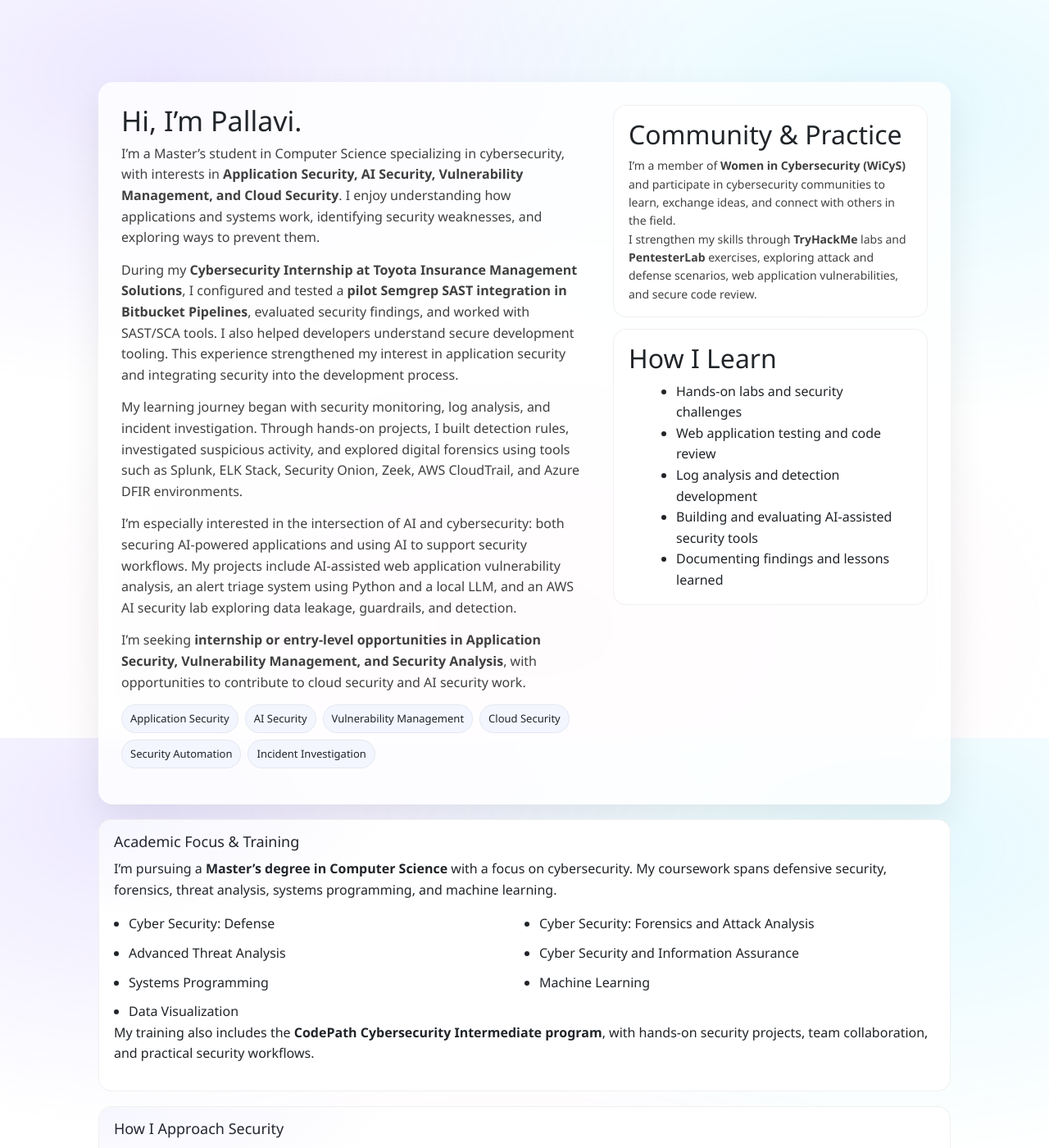
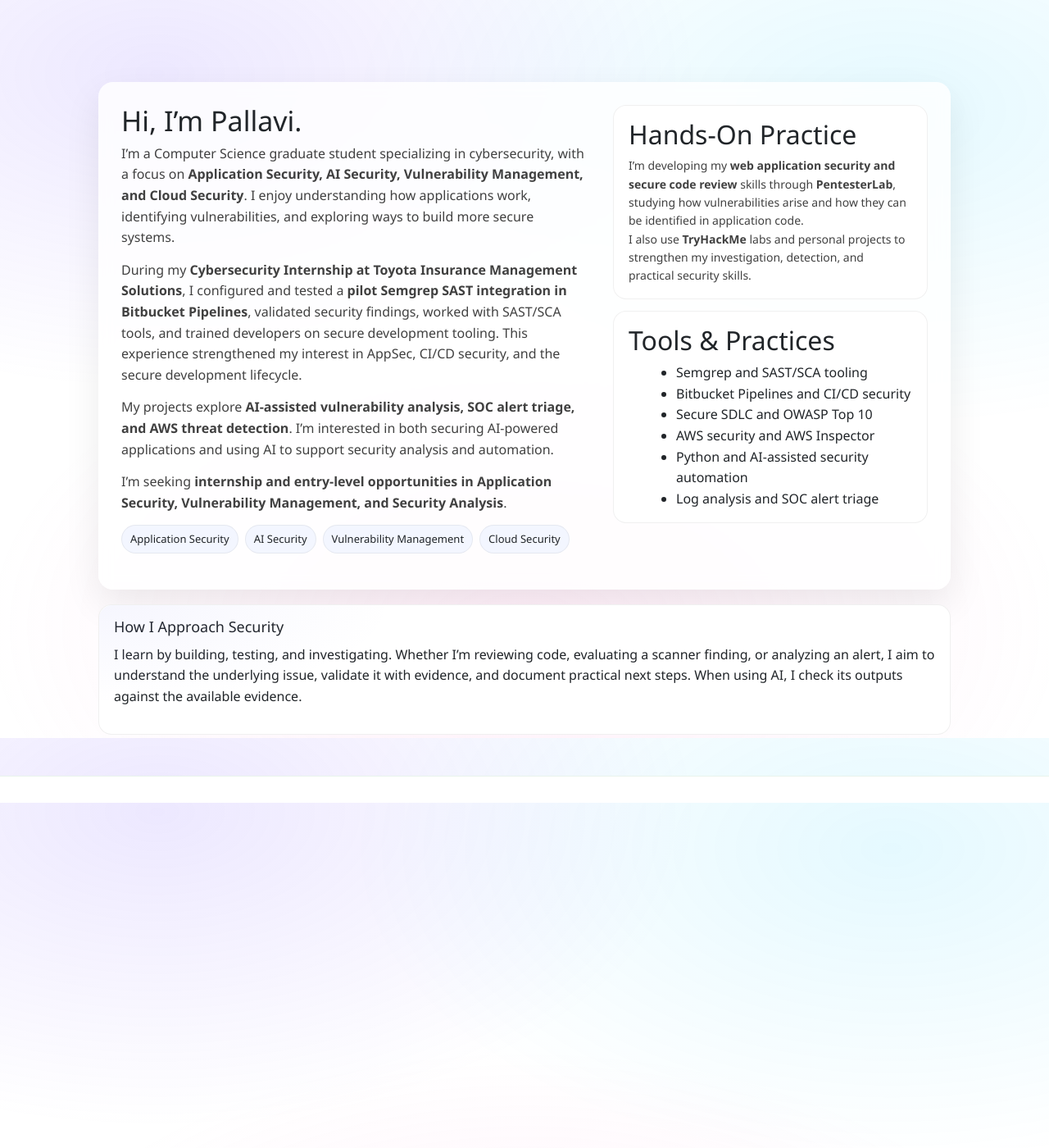
Before and after one commit to SinghPallavi819/singhpallavi819.github.io, a Jekyll site: the page built from _pages/about.md, in a window 1280 px wide and 1400 px high. Shown: the whole window at 82% size. Built offline with Jekyll 4.4.1, drawn with Linux system fonts in a browser that asks for light colours; nearby versions of some CDN libraries; some of the changed text lies outside the part shown.

Commit message:
Update about.md

```diff
--- a/_pages/about.md
+++ b/_pages/about.md
@@ -9,45 +9,34 @@ permalink: /about/
     <h1 class="hero-title">Hi, I’m Pallavi.</h1>
 
     <p class="hero-subtitle">
-      I’m a Master’s student in Computer Science specializing in
-      cybersecurity, with interests in <strong>Application Security,
+      I’m a Computer Science graduate student specializing in
+      cybersecurity, with a focus on <strong>Application Security,
       AI Security, Vulnerability Management, and Cloud Security</strong>.
-      I enjoy understanding how applications and systems work,
-      identifying security weaknesses, and exploring ways to prevent them.
+      I enjoy understanding how applications work, identifying
+      vulnerabilities, and exploring ways to build more secure systems.
     </p>
 
     <p class="hero-subtitle">
       During my <strong>Cybersecurity Internship at Toyota Insurance
       Management Solutions</strong>, I configured and tested a
       <strong>pilot Semgrep SAST integration in Bitbucket Pipelines</strong>,
-      evaluated security findings, and worked with SAST/SCA tools.
-      I also helped developers understand secure development tooling.
-      This experience strengthened my interest in application security
-      and integrating security into the development process.
+      validated security findings, worked with SAST/SCA tools, and
+      trained developers on secure development tooling.
+      This experience strengthened my interest in AppSec,
+      CI/CD security, and the secure development lifecycle.
     </p>
 
     <p class="hero-subtitle">
-      My learning journey began with security monitoring, log analysis,
-      and incident investigation. Through hands-on projects, I built
-      detection rules, investigated suspicious activity, and explored
-      digital forensics using tools such as Splunk, ELK Stack,
-      Security Onion, Zeek, AWS CloudTrail, and Azure DFIR environments.
+      My projects explore <strong>AI-assisted vulnerability analysis,
+      SOC alert triage, and AWS threat detection</strong>. I’m interested
+      in both securing AI-powered applications and using AI to support
+      security analysis and automation.
     </p>
 
     <p class="hero-subtitle">
-      I’m especially interested in the intersection of AI and
-      cybersecurity: both securing AI-powered applications and using AI
-      to support security workflows. My projects include AI-assisted
-      web application vulnerability analysis, an alert triage system
-      using Python and a local LLM, and an AWS AI security lab exploring
-      data leakage, guardrails, and detection.
-    </p>
-
-    <p class="hero-subtitle">
-      I’m seeking <strong>internship or entry-level opportunities in
-      Application Security, Vulnerability Management, and Security
-      Analysis</strong>, with opportunities to contribute to cloud
-      security and AI security work.
+      I’m seeking <strong>internship and entry-level opportunities
+      in Application Security, Vulnerability Management, and
+      Security Analysis</strong>.
     </p>
 
     <div class="hero-tags" aria-label="Areas of focus">
@@ -55,87 +44,46 @@ permalink: /about/
       <span class="tag">AI Security</span>
       <span class="tag">Vulnerability Management</span>
       <span class="tag">Cloud Security</span>
-      <span class="tag">Security Automation</span>
-      <span class="tag">Incident Investigation</span>
     </div>
   </div>
 
   <div class="hero-right">
     <div class="mini-card">
-      <h2>Community &amp; Practice</h2>
+      <h2>Hands-On Practice</h2>
       <p>
-        I’m a member of <strong>Women in Cybersecurity (WiCyS)</strong>
-        and participate in cybersecurity communities to learn,
-        exchange ideas, and connect with others in the field.
+        I’m developing my <strong>web application security and
+        secure code review</strong> skills through
+        <strong>PentesterLab</strong>, studying how vulnerabilities
+        arise and how they can be identified in application code.
       </p>
       <p>
-        I strengthen my skills through <strong>TryHackMe</strong>
-        labs and <strong>PentesterLab</strong> exercises, exploring
-        attack and defense scenarios, web application vulnerabilities,
-        and secure code review.
+        I also use <strong>TryHackMe</strong> labs and personal
+        projects to strengthen my investigation, detection,
+        and practical security skills.
       </p>
     </div>
 
     <div class="mini-card">
-      <h2>How I Learn</h2>
+      <h2>Tools &amp; Practices</h2>
       <ul>
-        <li>Hands-on labs and security challenges</li>
-        <li>Web application testing and code review</li>
-        <li>Log analysis and detection development</li>
-        <li>Building and evaluating AI-assisted security tools</li>
-        <li>Documenting findings and lessons learned</li>
+        <li>Semgrep and SAST/SCA tooling</li>
+        <li>Bitbucket Pipelines and CI/CD security</li>
+        <li>Secure SDLC and OWASP Top 10</li>
+        <li>AWS security and AWS Inspector</li>
+        <li>Python and AI-assisted security automation</li>
+        <li>Log analysis and SOC alert triage</li>
       </ul>
     </div>
   </div>
 </div>
 
 <div class="section-card">
-  <h2>Academic Focus &amp; Training</h2>
+  <h2>How I Approach Security</h2>
   <p>
-    I’m pursuing a <strong>Master’s degree in Computer Science</strong>
-    with a focus on cybersecurity. My coursework spans defensive
-    security, forensics, threat analysis, systems programming,
-    and machine learning.
-  </p>
-
-  <ul class="two-col">
-    <li>Cyber Security: Defense</li>
-    <li>Cyber Security: Forensics and Attack Analysis</li>
-    <li>Advanced Threat Analysis</li>
-    <li>Cyber Security and Information Assurance</li>
-    <li>Systems Programming</li>
-    <li>Machine Learning</li>
-    <li>Data Visualization</li>
-  </ul>
-
-  <p>
-    My training also includes the
-    <strong>CodePath Cybersecurity Intermediate program</strong>,
-    with hands-on security projects, team collaboration,
-    and practical security workflows.
+    I learn by building, testing, and investigating. Whether I’m
+    reviewing code, evaluating a scanner finding, or analyzing
+    an alert, I aim to understand the underlying issue, validate
+    it with evidence, and document practical next steps.
+    When using AI, I check its outputs against the available evidence.
   </p>
 </div>
-
-<div class="section-card">
-  <h2>How I Approach Security</h2>
-  <ol class="clean-list">
-    <li>Understand the application, system, and assets at risk.</li>
-    <li>Identify realistic attack paths and abuse scenarios.</li>
-    <li>Investigate findings and validate them with evidence.</li>
-    <li>Prioritize issues based on impact and context.</li>
-    <li>
-      Use automation and AI to support analysis, while checking
-      their outputs against the available evidence.
-    </li>
-    <li>Document findings clearly and recommend practical improvements.</li>
-  </ol>
-</div>
-
-<div class="section-card">
-  <h2>Beyond Cybersecurity</h2>
-  <p>
-    Outside of security, I enjoy reading, cooking, and listening
-    to music. They give me space to recharge, explore new ideas,
-    and bring a fresh perspective to problem-solving.
-  </p>
-</div>
```
